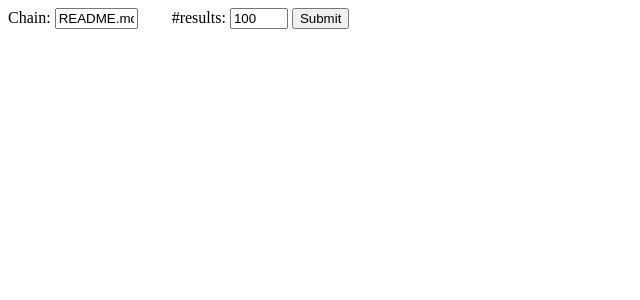
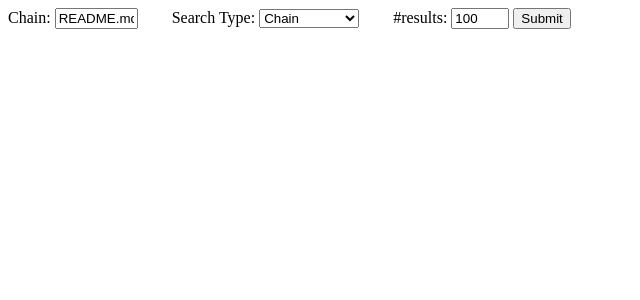
Before and after one commit to josemduarte/rcsb-embedding-db, a FastAPI app: page / in a window 1280 px wide. Shown: the top 300 px of the page, without its empty margins (0-640 px from the left). Run offline with FastAPI, Linux system fonts and the light colour scheme; parts of the project's set-up code (start-up, migrations or seed data) failed here and were passed over.

Commit message:
assemblies

```diff
--- a/src/main.py
+++ b/src/main.py
@@ -10,28 +10,34 @@ from src.db import init_db_collection
 from src.utils import img_url, alignment_url
 
 embedding_path = os.environ.get("RCSB_EMBEDDING_PATH")
+assembly_path = os.environ.get("RCSB_ASSEMBLY_PATH")
 if not embedding_path or not os.path.isdir(embedding_path):
     raise Exception(f"Embedding path {embedding_path} is not available")
+if not assembly_path or not os.path.isdir(assembly_path):
+    raise Exception(f"Embedding path {assembly_path} is not available")
 
-collection = init_db_collection(embedding_path)
+chain_collection, assembly_collection = init_db_collection(embedding_path, assembly_path)
 app = FastAPI()
 templates = Jinja2Templates(directory="src/templates")
 
 _ef_search = 10000
 
 
-@app.get("/search_chains/{asym_id}", response_class=HTMLResponse)
-async def search_chain(request: Request, asym_id: str, n_results: int = 100):
-    if not os.path.isfile(f"{embedding_path}/{asym_id}.csv"):
+@app.get("/embedding_search/{rcsb_id}", response_class=HTMLResponse)
+async def search_chain(request: Request, rcsb_id: str, granularity: str = "chain", n_results: int = 100):
+    if not os.path.isfile(f"{embedding_path}/{rcsb_id}.csv") and not os.path.isfile(f"{assembly_path}/{rcsb_id}.csv"):
         random_id = ".".join(random.choice(os.listdir(embedding_path)).split(".")[0:2])
-        context = {"asym_id": asym_id, "search_id": random_id, "request": request}
+        context = {"rcsb_id": rcsb_id, "search_id": random_id, "request": request}
         return templates.TemplateResponse(
             name="null-instance.html.jinja", context=context
         )
 
-    ch_embedding = list(pd.read_csv(f"{embedding_path}/{asym_id}.csv").iloc[:, 0].values)
-    result = collection.query(
-        query_embeddings=[ch_embedding],
+    rcsb_embedding = list(pd.read_csv(f"{embedding_path}/{rcsb_id}.csv").iloc[:, 0].values) \
+        if os.path.isfile(f"{embedding_path}/{rcsb_id}.csv") \
+        else list(pd.read_csv(f"{assembly_path}/{rcsb_id}.csv").iloc[:, 0].values)
+
+    result = (chain_collection if granularity != "assembly" else assembly_collection).query(
+        query_embeddings=[rcsb_embedding],
         n_results=n_results if n_results > _ef_search else _ef_search
     )
     results = [
@@ -39,21 +45,21 @@ async def search_chain(request: Request, asym_id: str, n_results: int = 100):
             "index": idx,
             "instance_id": x,
             "img_url": img_url(x),
-            "alignment_url": alignment_url(asym_id, x),
+            "alignment_url": alignment_url(rcsb_id, x),
             "score": y
         } for idx, (x, y) in enumerate(zip(result['ids'][0], result['distances'][0]))
     ]
     if n_results < _ef_search:
         results = results[0:n_results]
 
-    context = {"search_id": asym_id, "results": results, "request": request}
+    context = {"search_id": rcsb_id, "results": results, "request": request}
     return templates.TemplateResponse(
         name="search.html.jinja", context=context
     )
 
 
 @app.get("/", response_class=HTMLResponse)
-@app.get("/search_chains", response_class=HTMLResponse)
+@app.get("/embedding_search", response_class=HTMLResponse)
 async def form(request: Request):
     random_id = ".".join(random.choice(os.listdir(embedding_path)).split(".")[0:2])
     context = {"search_id": random_id, "request": request}
--- a/src/templates/form.html.jinja
+++ b/src/templates/form.html.jinja
@@ -3,11 +3,17 @@
         function redirectToSite() {
             let textValue = document.getElementById('textInput').value ?? "7PK0.A";
             let n_res = document.getElementById('n_res').value ?? 100;
-            window.location.href = '/search_chains/' + encodeURIComponent(textValue) + '?n_results='+n_res;
+            let searchType = document.getElementById('searchType').value;
+            window.location.href = `/embedding_search/${textValue}?granularity=${searchType}&n_results=${n_res}`;
         }
     </script>
     <label for="textInput">Chain:</label>
     <input type="text" id="textInput" name="textInput" value="{{ search_id }}" style="width: 75px;" required>
+    <label for="searchType" style="margin-left:30px;">Search Type:</label>
+    <select id="searchType" name="searchType" style="width: 100px;" required>
+        <option value="chain">Chain</option>
+        <option value="assembly">Assembly</option>
+    </select>
     <label for="n_res" style="margin-left:30px;">#results:</label>
     <input type="text" id="n_res" name="n_res" value="100" style="width: 50px;" required>
     <button type="button" onclick="redirectToSite()">Submit</button>
@@ -22,5 +28,10 @@
                 redirectToSite();
             }
         });
+        document.getElementById('searchType').addEventListener("keydown", (event) => {
+            if (event.isComposing || event.key === 'Enter') {
+                redirectToSite();
+            }
+        });
     </script>
 </form>
--- a/src/templates/null-instance.html.jinja
+++ b/src/templates/null-instance.html.jinja
@@ -2,7 +2,7 @@
 
 {% block content %}
 
-<p>Chain {{ asym_id }} is not available. What about this other search</p>
+<p>Chain {{ rcsb_id }} is not available. What about this other search</p>
 {% include "form.html.jinja" %}
 
 {% endblock %}
```
Also changed, not shown: src/db.py (+29 -7 lines), src/utils.py (+15 -3 lines).
